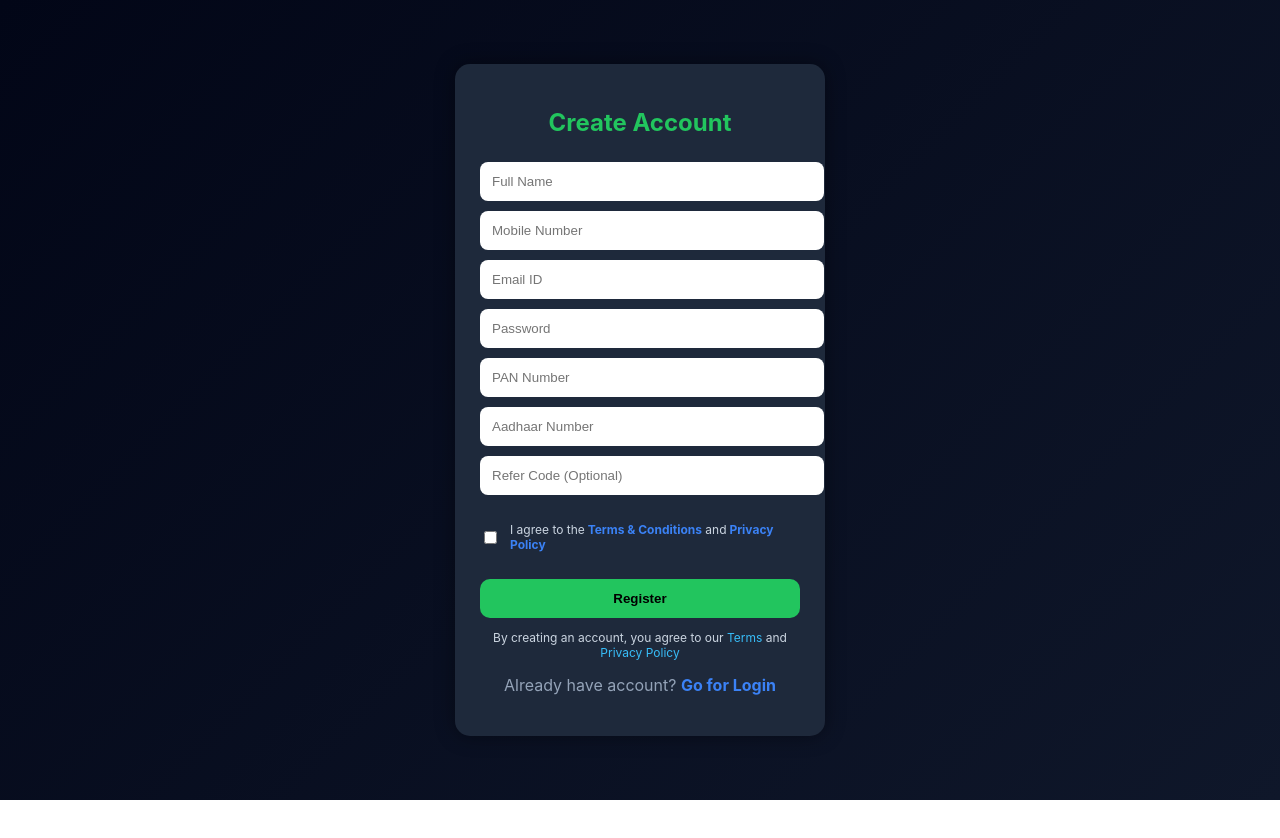
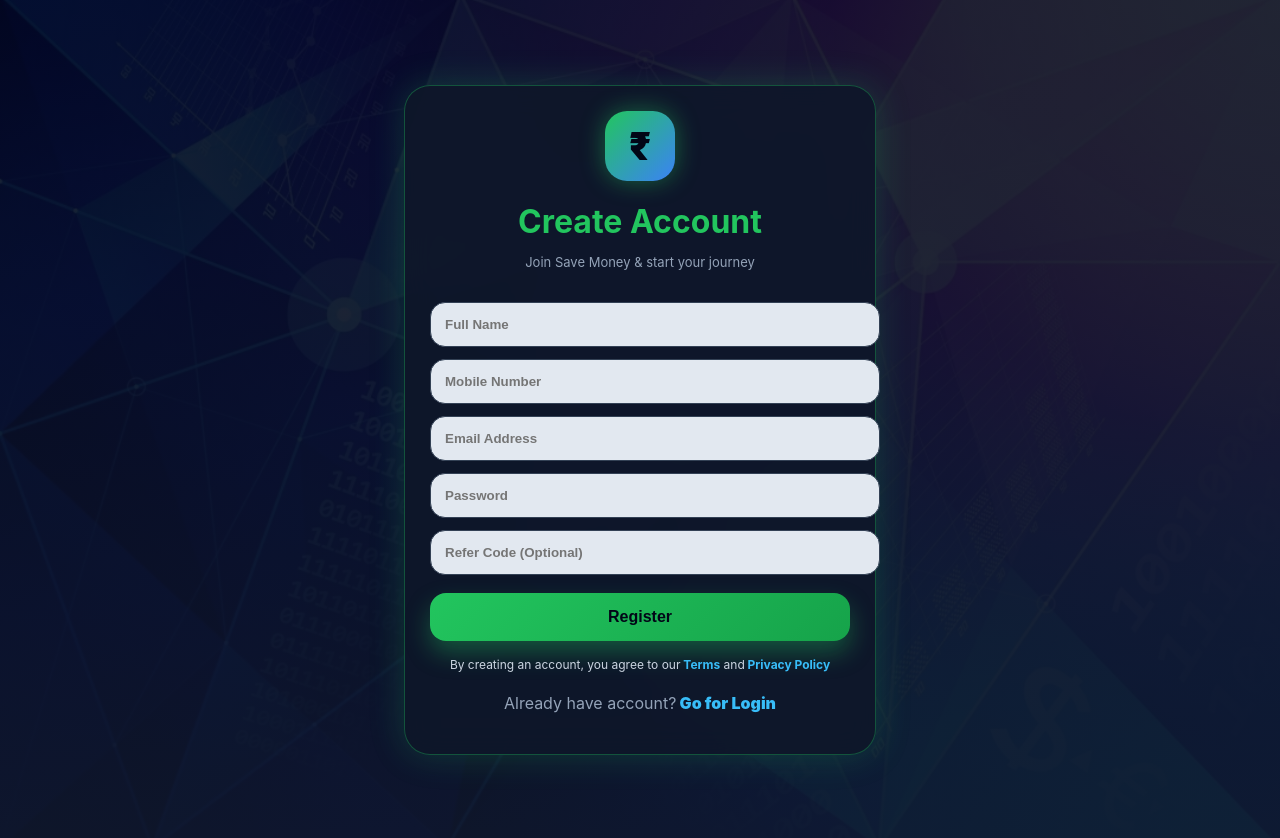
Before and after one commit to savemoneyofficialapp-art/save-money, a React (Create React App) app in the folder frontend/: page /register in a window 1280 px wide. Before the commit the page ends 800 px from the top, so only its background shows below. Built offline with nearby package versions, Linux system fonts and the light colour scheme; no server answers.

Commit message:
fix register problem

```diff
--- a/frontend/src/pages/Register.js
+++ b/frontend/src/pages/Register.js
@@ -1,7 +1,5 @@
 import { useState } from "react";
 import { useNavigate } from "react-router-dom";
-import Swal from "sweetalert2";
-import axios from "axios";
 
 const API = "https://save-money-yyv1.onrender.com";
 
@@ -12,36 +10,19 @@ export default function Register() {
   const [mobile, setMobile] = useState("");
   const [email, setEmail] = useState("");
   const [password, setPassword] = useState("");
-  const [pan, setPan] = useState("");
-  const [aadhaar, setAadhaar] = useState("");
   const [referCode, setReferCode] = useState("");
-  const [agree, setAgree] = useState(false);
 
-  const showPopup = (icon, title, text) => {
-    Swal.fire({
-      icon,
-      title,
-      text,
-      background: "#1e293b",
-      color: "white",
-      confirmButtonColor: icon === "success" ? "#22c55e" : "#ef4444"
-    });
-  };
+  const [loading, setLoading] = useState(false);
 
   const register = async () => {
-
-    if (!name || !mobile || !email || !password || !pan || !aadhaar) {
-      showPopup("warning", "Oops...", "Please fill all fields");
+    if (!name || !mobile || !email || !password) {
+      alert("Please fill all required fields");
       return;
     }
 
-    if (!agree) {
-  return alert(
-    "Please accept Terms & Conditions"
-  );
-}
+    try {
+      setLoading(true);
 
-    try {
       const res = await fetch(`${API}/register`, {
         method: "POST",
         headers: {
@@ -52,78 +33,84 @@ export default function Register() {
           mobile,
           email,
           password,
-          pan,
-          aadhaar,
           referCode
         })
       });
 
       const data = await res.json();
 
-      if (data.msg === "Registered Successfully") {
-        Swal.fire({
-          icon: "success",
-          title: "Success",
-          text: "Registered Successfully",
-          background: "#1e293b",
-          color: "white",
-          confirmButtonColor: "#22c55e"
-        }).then(() => {
+      setLoading(false);
+
+      alert(data.msg || "Registration response received");
+
+      if (
+        data.msg === "Register success" ||
+        data.msg === "Registration successful" ||
+        data.success
+      ) {
         navigate("/login");
-        });
-      } else {
-        showPopup("error", "Registration Failed", data.msg);
       }
 
     } catch (err) {
-      showPopup("error", "Server Error", "Something went wrong");
-      console.log(err);
+      setLoading(false);
+      console.log("REGISTER ERROR:", err);
+      alert("Server Error: Backend not connected or API failed");
     }
   };
 
   return (
     <div style={styles.container}>
+
       <div style={styles.card}>
 
-        <h2 style={styles.title}>Create Account</h2>
-
-        <input style={styles.input} placeholder="Full Name" value={name} onChange={(e)=>setName(e.target.value)} />
-        <input style={styles.input} placeholder="Mobile Number" value={mobile} onChange={(e)=>setMobile(e.target.value)} />
-        <input style={styles.input} placeholder="Email ID" value={email} onChange={(e)=>setEmail(e.target.value)} />
-        <input style={styles.input} type="password" placeholder="Password" value={password} onChange={(e)=>setPassword(e.target.value)} />
-        <input style={styles.input} placeholder="PAN Number" value={pan} onChange={(e)=>setPan(e.target.value)} />
-        <input style={styles.input} placeholder="Aadhaar Number" value={aadhaar} onChange={(e)=>setAadhaar(e.target.value)} />
-        <input style={styles.input} placeholder="Refer Code (Optional)" value={referCode} onChange={(e)=>setReferCode(e.target.value)} />
-
-<div style={styles.checkRow}>
+        <div style={styles.logoBox}>
+          <div style={styles.logo}>₹</div>
+          <h1 style={styles.title}>Create Account</h1>
+          <p style={styles.sub}>Join Save Money & start your journey</p>
+        </div>
 
         <input
-    type="checkbox"
-    checked={agree}
-    onChange={(e) => setAgree(e.target.checked)}
+          style={styles.input}
+          placeholder="Full Name"
+          value={name}
+          onChange={(e) => setName(e.target.value)}
         />
 
-  <p style={styles.checkText}>
-    I agree to the
-    <span
-      style={styles.link}
-      onClick={() => navigate("/legal/terms")}
+        <input
+          style={styles.input}
+          placeholder="Mobile Number"
+          value={mobile}
+          onChange={(e) => setMobile(e.target.value)}
+        />
+
+        <input
+          style={styles.input}
+          placeholder="Email Address"
+          value={email}
+          onChange={(e) => setEmail(e.target.value)}
+        />
+
+        <input
+          style={styles.input}
+          type="password"
+          placeholder="Password"
+          value={password}
+          onChange={(e) => setPassword(e.target.value)}
+        />
+
+        <input
+          style={styles.input}
+          placeholder="Refer Code (Optional)"
+          value={referCode}
+          onChange={(e) => setReferCode(e.target.value)}
+        />
+
+        <button
+          style={styles.registerBtn}
+          onClick={register}
+          disabled={loading}
         >
-      {" "}Terms & Conditions
-    </span>
-    {" "}and
-    <span
-      style={styles.link}
-      onClick={() => navigate("/legal/privacy")}
-    >
-      {" "}Privacy Policy
-    </span>
-  </p>
-
-</div>
-
-        <button style={styles.btn} onClick={register}>
-          Register
+          {loading ? "Creating Account..." : "Register"}
         </button>
 
         <p style={styles.legalText}>
@@ -144,97 +131,124 @@ export default function Register() {
         </p>
 
         <p style={styles.loginText}>
-          Already have account?{" "}
-          <span style={styles.link} onClick={()=>navigate("/login")}>
-            Go for Login
+          Already have account?
+          <span
+            style={styles.loginLink}
+            onClick={() => navigate("/login")}
+          >
+            {" "}Go for Login
           </span>
         </p>
 
       </div>
+
     </div>
   );
 }
 
 const styles = {
-  container:{
-    minHeight:"100vh",
-    background:"linear-gradient(135deg,#020617,#0f172a)",
-    display:"flex",
-    justifyContent:"center",
-    alignItems:"center"
+  container: {
+    minHeight: "100vh",
+    background:
+      "linear-gradient(rgba(2,6,23,0.88), rgba(15,23,42,0.94)), url('/network-bg.jpg')",
+    backgroundSize: "cover",
+    backgroundPosition: "center",
+    color: "white",
+    display: "flex",
+    alignItems: "center",
+    justifyContent: "center",
+    padding: "20px"
   },
 
-  card:{
-    background:"#1e293b",
-    padding:"25px",
-    borderRadius:"15px",
-    width:"320px",
-    boxShadow:"0 0 20px rgba(0,0,0,0.4)"
+  card: {
+    width: "100%",
+    maxWidth: "420px",
+    background: "rgba(15,23,42,0.92)",
+    borderRadius: "26px",
+    padding: "25px",
+    border: "1px solid rgba(34,197,94,0.35)",
+    boxShadow: "0 0 35px rgba(34,197,94,0.22)",
+    backdropFilter: "blur(14px)"
   },
 
-  title:{
-    textAlign:"center",
-    marginBottom:"15px",
-    color:"#22c55e"
+  logoBox: {
+    textAlign: "center",
+    marginBottom: "20px"
   },
 
-  input:{
-    width:"100%",
-    padding:"12px",
-    marginTop:"10px",
-    borderRadius:"8px",
-    border:"none"
+  logo: {
+    width: "70px",
+    height: "70px",
+    margin: "auto",
+    borderRadius: "22px",
+    background: "linear-gradient(135deg,#22c55e,#3b82f6)",
+    color: "#020617",
+    fontSize: "38px",
+    fontWeight: "900",
+    display: "flex",
+    alignItems: "center",
+    justifyContent: "center",
+    boxShadow: "0 0 25px rgba(34,197,94,0.45)"
   },
 
-  checkRow:{
-  display:"flex",
-  alignItems:"center",
-  gap:"10px",
-  marginTop:"15px"
+  title: {
+    color: "#22c55e",
+    marginBottom: "5px"
   },
 
-checkText:{
-  color:"#cbd5e1",
-  fontSize:"12px"
+  sub: {
+    color: "#94a3b8",
+    fontSize: "13px"
   },
 
-link:{
-  color:"#38bdf8",
-  cursor:"pointer"
+  input: {
+    width: "100%",
+    padding: "14px",
+    marginTop: "12px",
+    border: "1px solid #334155",
+    borderRadius: "15px",
+    outline: "none",
+    background: "#e2e8f0",
+    color: "#020617",
+    fontWeight: "bold"
   },
 
-  btn:{
-    marginTop:"15px",
-    width:"100%",
-    padding:"12px",
-    background:"#22c55e",
-    border:"none",
-    borderRadius:"10px",
-    fontWeight:"bold",
-    cursor:"pointer"
+  registerBtn: {
+    width: "100%",
+    padding: "15px",
+    marginTop: "18px",
+    border: "none",
+    borderRadius: "16px",
+    background: "linear-gradient(135deg,#22c55e,#16a34a)",
+    color: "#020617",
+    fontWeight: "900",
+    fontSize: "16px",
+    boxShadow: "0 12px 25px rgba(34,197,94,0.35)"
   },
 
-  legalText:{
-  color:"#cbd5e1",
-  fontSize:"12px",
-  marginTop:"12px",
-  textAlign:"center"
+  legalText: {
+    color: "#cbd5e1",
+    fontSize: "12px",
+    marginTop: "14px",
+    textAlign: "center",
+    lineHeight: "20px"
   },
 
-legalLink:{
-  color:"#38bdf8",
-  cursor:"pointer"
+  legalLink: {
+    color: "#38bdf8",
+    cursor: "pointer",
+    fontWeight: "bold"
   },
 
-  loginText:{
-    marginTop:"15px",
-    textAlign:"center",
-    color:"#94a3b8"
+  loginText: {
+    textAlign: "center",
+    marginTop: "18px",
+    color: "#94a3b8"
   },
 
-  link:{
-    color:"#3b82f6",
-    cursor:"pointer",
-    fontWeight:"bold"
+  loginLink: {
+    color: "#38bdf8",
+    fontWeight: "900",
+    cursor: "pointer"
   }
 };
```
Lines whose indentation alone changed are shown as unchanged.
